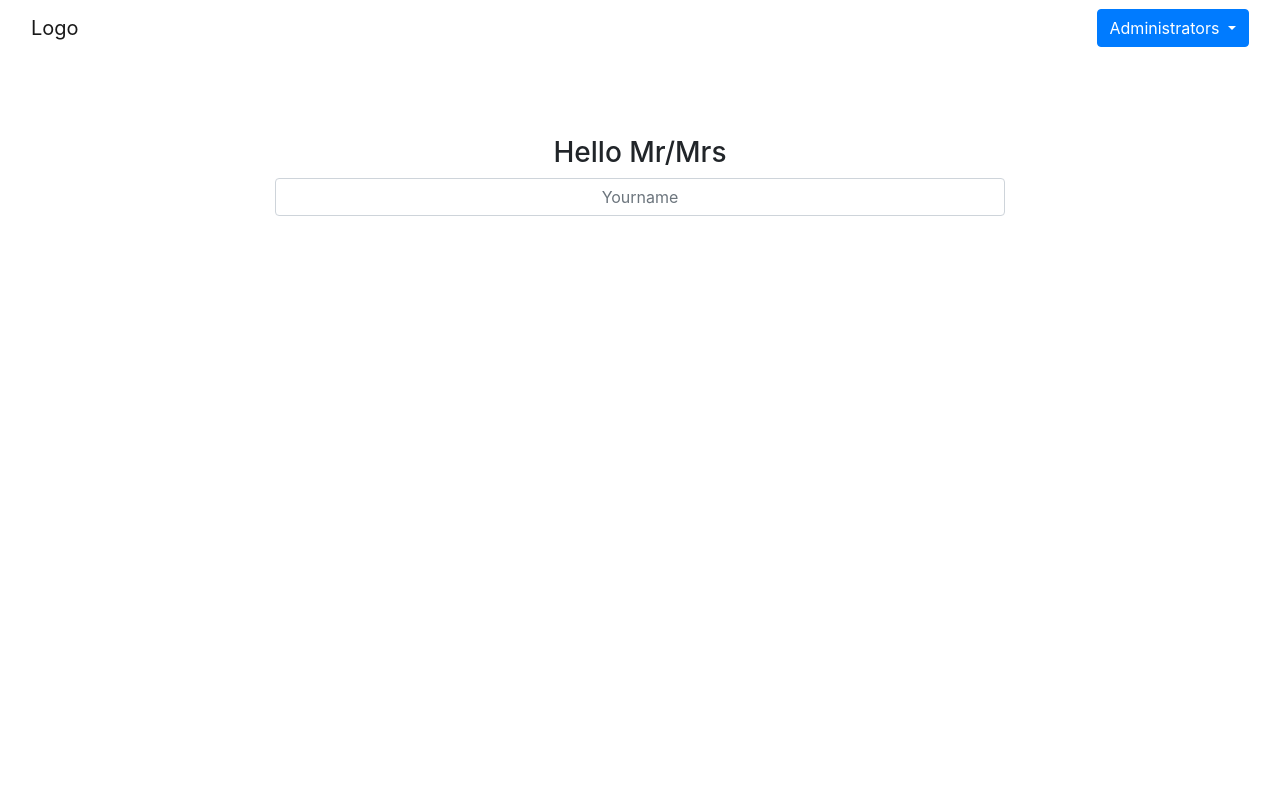
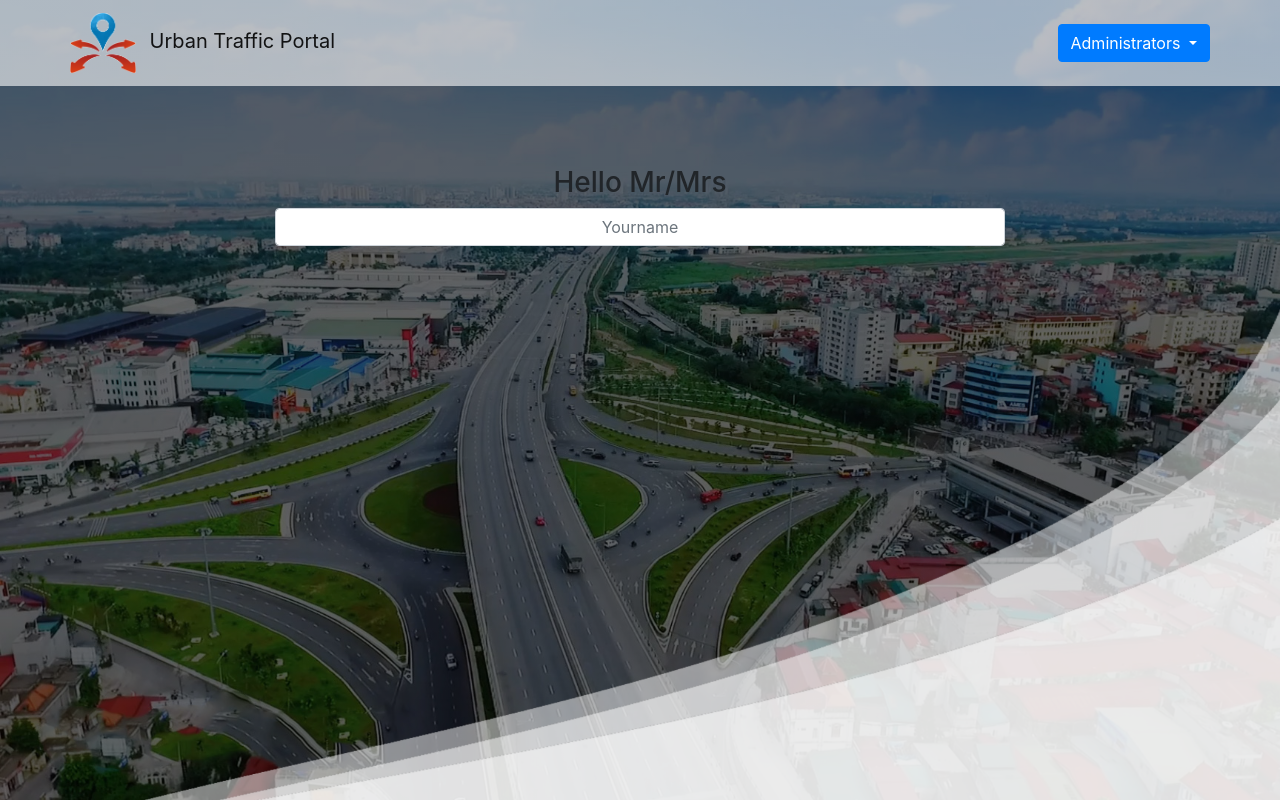
Before and after one commit to urban-traffic-portal/urban-traffic-portal.github.io, a PHP site: page / in a window 1280 px wide. Run offline with PHP 8.4, Linux system fonts and the light colour scheme; some libraries are stand-ins or nearby versions.

Commit message:
Update index

```diff
--- a/asset/css/global.css
+++ b/asset/css/global.css
@@ -1,6 +1,18 @@
 label
 {
 	font-weight: 600;
+}
+
+#pageWelcome
+{
+	background-image: linear-gradient(rgba(0, 0, 0, 0.6),rgba(0, 0, 0, 0.6)), url(../img/brand/city.png);
+	background-position: bottom;
+	background-repeat: no-repeat;
+	background-size: cover;
+	height: 100vh;
+	max-height: 100vh;
+	overflow: hidden;
+	width: 100%;
 }
 
 #formSignin
@@ -13,3 +25,15 @@ label
 {
 	margin-top: 10vh;
 }
+
+
+#pageWelcomeContent
+{
+	position: relative;
+	z-index: 2;
+}
+
+#pageWelcomeContent>nav
+{
+	background-image: linear-gradient(rgba(255, 255, 255, 0.6),rgba(255, 255, 255, 0.6));
+}
--- a/index.html
+++ b/index.html
@@ -23,10 +23,18 @@
 
 <body>
 
-  <header id="pageWelcome" class="container-fluid">
+  <header id="pageWelcome" class="container-transparent">
 
-    <nav class="navbar navbar-expand navbar-light bg-transparent">
-      <a class="navbar-brand" href="#">Logo</a>
+    <div id="pageWelcomeContent">
+
+      <nav class="navbar navbar-expand navbar-light">
+        <div class="container">
+
+
+          <a class="navbar-brand" href="./index.html">
+            <img src="./asset/img/brand/logo.png" width="auto" height="60" class="mr-2" alt="">
+            Urban Traffic Portal
+          </a>
 
           <div class="dropdown ml-auto">
             <button class="btn btn-primary dropdown-toggle" id="dropdownAdministratorsArea" data-toggle="dropdown" aria-haspopup="true" aria-expanded="false">
@@ -36,7 +44,7 @@
             <form id="formSignin" class="dropdown-menu dropdown-menu-right p-4" aria-labelledby="dropdownAdministratorsArea">
 
               <h5 class="text-center text-primary">Administrator account</h5>
-          <div class="text-center text-mute">This is the area only for administrators</div>
+              <div class="text-center text-secondary">This is the area only for administrators</div>
 
               <div class="dropdown-divider"></div>
 
@@ -53,20 +61,26 @@
               <div class="text-center">
                 <button class="btn btn-primary">Sign in</button>
               </div>
-
             </form>
           </div>
+        </div>
       </nav>
+
 
       <div class="container" id="pageHello">
         <h3 class="text-center">Hello Mr/Mrs</h3>
         <div class="row">
           <div class="col-md-8 offset-md-2">
-          <input id="inputName" type="text" class="form-control text-center" placeholder="Yourname">
+            <input id="inputName" class="form-control text-center" placeholder="Yourname" autocomplete="off">
           </div>
         </div>
       </div>
 
+    </div>
+
+    <div class="row">
+      <img class="img-fluid" id="frame" src="./asset/img/brand/frames.png" alt="">
+    </div>
   </header>
 
 
```
Also changed, not shown: asset/img/brand/banner.png (deleted), asset/img/brand/city.png (added), asset/img/brand/frames.png (added), asset/img/brand/logo.png, asset/js/script.js (added), 3 other files. Lines whose indentation alone changed are shown as unchanged.
